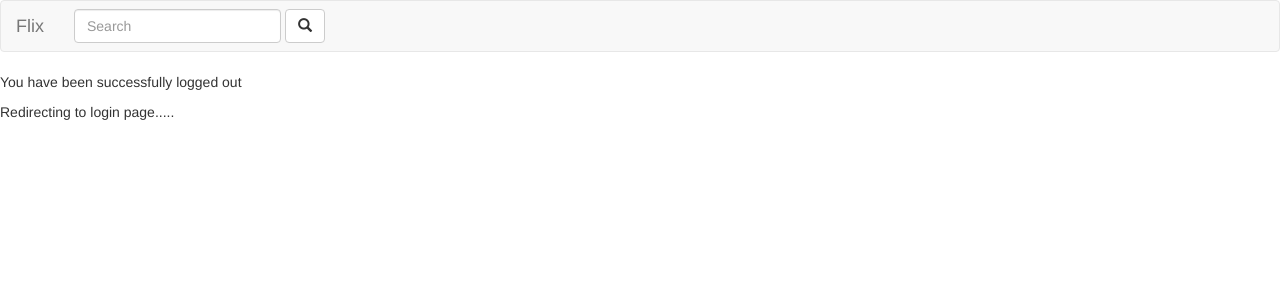
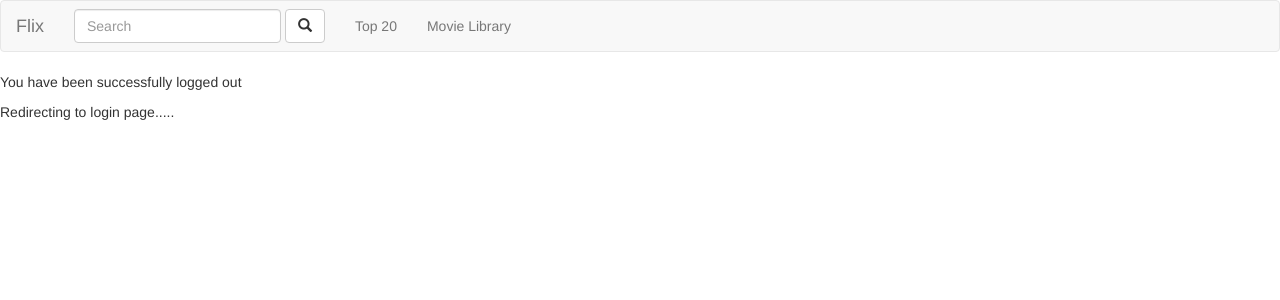
Before and after one commit to mendez6412/django-movies, a Django app: template movielens/flix/templates/flix/logout.html in a window 1280 px wide. Shown: the top 300 px of the page. Run offline with Django 3.2, Linux system fonts and the light colour scheme; the template is opened without the code that fills it, so the values that code supplies are empty; some libraries are stand-ins or nearby versions; some web fonts are replaced.

Commit message:
added 2 links, not connected to url

```diff
--- a/movielens/flix/templates/flix/base.html
+++ b/movielens/flix/templates/flix/base.html
@@ -17,9 +17,17 @@
                 </div>
                 <button type="submit" class="btn btn-default"><span class="glyphicon glyphicon-search"></span></button>
               </form>
-              </div>
+              <ul class="nav navbar-nav navbar-right">
+                <li>
+                  <a href="%">Top 20</a>
+                </li>
+                <li>
+                  <a href="*">Movie Library</a>
+                </li>
+              </ul>
+          </div>
         </div><!--/.container-fluid -->
-      </nav>
+    </nav>
     {% block body %}
     {% endblock %}
   </body>
```
